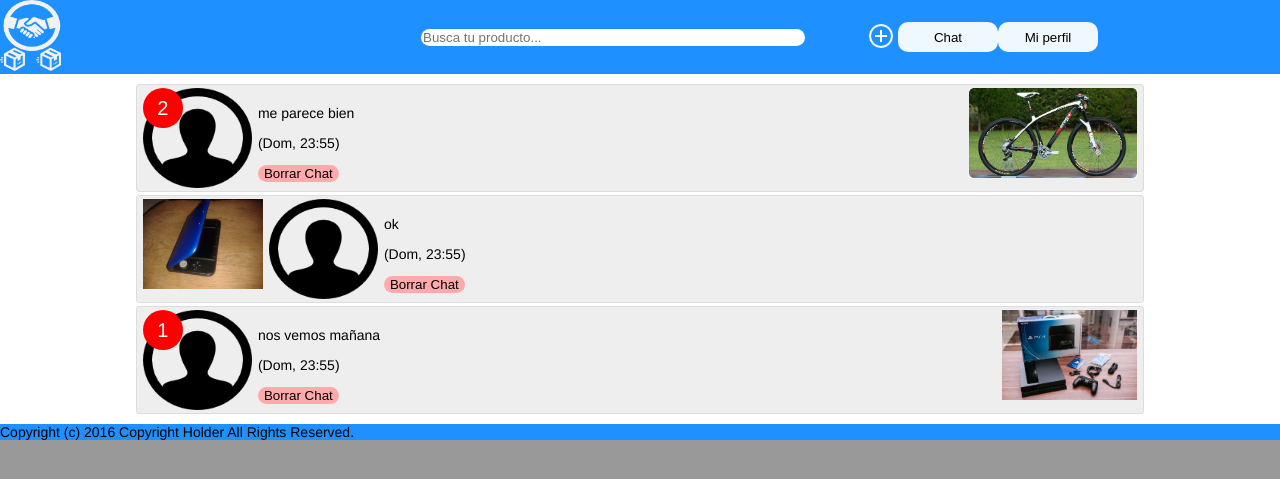
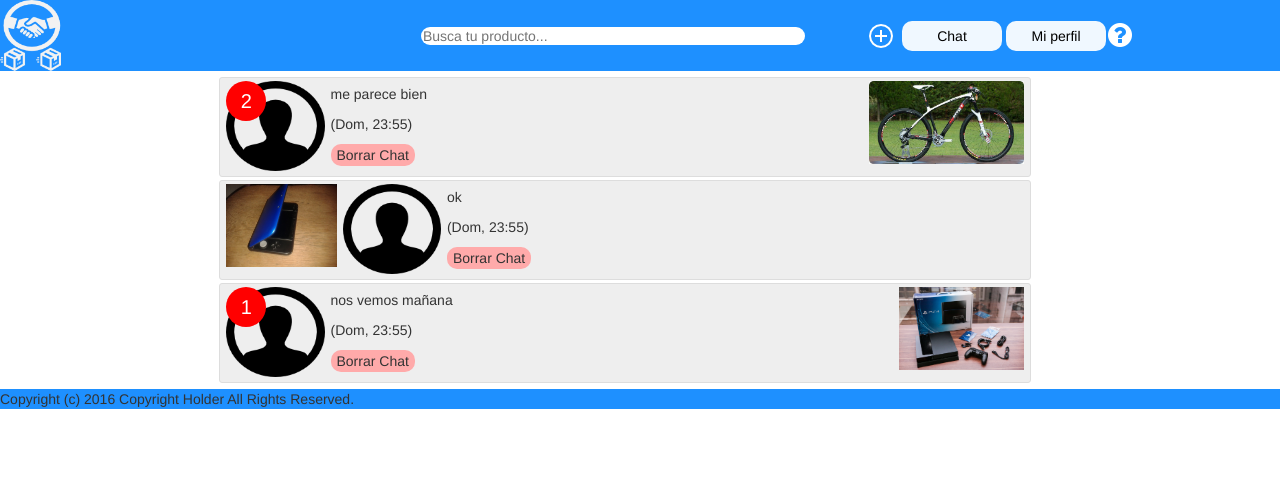
Before and after one commit to scportela/Traepaka, a PHP site: page /View/listadoChats.html in a window 1280 px wide. Shown: the top 479 px of the page. Run offline with PHP 8.4, Linux system fonts and the light colour scheme; some libraries are stand-ins or nearby versions.

Commit message:
cambiados estilos a bootstrap

```diff
--- a/Resources/css/mediaQuerisMax.css
+++ b/Resources/css/mediaQuerisMax.css
@@ -1,4 +1,4 @@
-
+/*
 /* When the screen is less than 680 pixels wide, hide all list items, except for the first one ("Home"). Show the list item that contains the link to open and close the topnav (li.icon) */
 @media screen and (max-width:680px) {
   ul.topnav li:not(:first-child) {display: none;}
@@ -79,3 +79,4 @@
   }
 
 }
+*/
--- a/Resources/css/style.css
+++ b/Resources/css/style.css
@@ -80,14 +80,11 @@ footer{
   margin: 1%;
 }
 .mensajeEnviado{
-<<<<<<< HEAD:style.css
   max-width: 75%;
   border:1px solid #ddd;
   float: left;
-=======
   text-align: right;
   background-color: #72D353;
->>>>>>> origin/master:Resources/css/style.css
 }
 .mensajeRecibido{
   background-color: #D36353;
@@ -108,17 +105,28 @@ footer{
 .imageChat{
   width:100%;
 }
+
+
 .articulo {
   color:black;
   break-inside: avoid;
   padding: 3px 0;
+  display: inline-block;
 }
+
+
 
 .articuloContent{
   background: #eee;
   border: 1px solid #ddd;
   padding: 10%;
   border-radius: 3px;
+
+}
+
+.articuloContent p{
+
+  font-size: 22.5px;
 }
 
 .articuloContent:hover{
@@ -139,9 +147,10 @@ footer{
 }
 
 .listadoChats{
+  align-self: center;
   break-inside: avoid;
   overflow: hidden;
-  width: 80%;
+  width: 100%;
   height: 100%;
   padding: 3px;
 }
@@ -163,7 +172,7 @@ footer{
 .imagenPerfil{
   float: left;
   overflow: hidden;
-  height: 100px;
+  height: 90px;
   width: auto;
   padding-left: 3px;
   padding-right: 3px;
@@ -268,6 +277,13 @@ footer{
 
 .header_botones{
   order 3;
+  margin-left: 2px;
+  margin-right: 2px;
+}
+
+.about{
+  color:white;
+  margin-left: 5px;
 }
 
 .header_busqueda{
--- a/View/listadoChats.html
+++ b/View/listadoChats.html
@@ -10,6 +10,19 @@
     <link rel="stylesheet" href="../Resources/css/style.css">
     <link rel="stylesheet" href="../Resources/css/nav.css">
     <link rel="stylesheet" href="../Resources/css/mediaQuerisMax.css">
+
+    <!-- Latest compiled and minified CSS -->
+<link rel="stylesheet" href="https://maxcdn.bootstrapcdn.com/bootstrap/3.3.5/css/bootstrap.min.css">
+
+<!-- Optional theme -->
+<link rel="stylesheet" href="https://maxcdn.bootstrapcdn.com/bootstrap/3.3.5/css/bootstrap-theme.min.css">
+
+<!-- Latest compiled and minified JavaScript -->
+<script src="https://maxcdn.bootstrapcdn.com/bootstrap/3.3.5/js/bootstrap.min.js"></script>
+
+<link rel="stylesheet" href="style.css">
+
+<link rel="stylesheet" href="https://maxcdn.bootstrapcdn.com/font-awesome/4.6.3/css/font-awesome.min.css">
     <script src="../Resources/js/nav.js"></script>
 </head>
   <body>
@@ -35,7 +48,7 @@
               <button class="b-redondo b-header" type="button" name="button"> Mi perfil</button>
             </li>
             <li>
-              <i class="fa fa-question-circle fa-2x" aria-hidden="true"></i>
+              <i class="about fa fa-question-circle fa-2x" aria-hidden="true"></i>
             </li>
             <li class="icon">
               <a href="javascript:void(0);" onclick="myFunction()">&#9776;</a>
@@ -43,7 +56,8 @@
         </ul>
        </header>
 
-   <article id="maincontentLista">
+      <div class="col-md-2"></div>
+   <div class="row col-md-8 col-sm-12 col-xs-12">
      <div class="listadoChats">
        <div class="chatLista">
          <div class="imagenPerfil">
@@ -106,7 +120,7 @@
          </div>
        </div>
      </div>
-   </article>
+   </div>
    <footer>Copyright (c) 2016 Copyright Holder All Rights Reserved.</footer>
 
   </body>
```
Also changed, not shown: View/main.html (+12 -10 lines).
